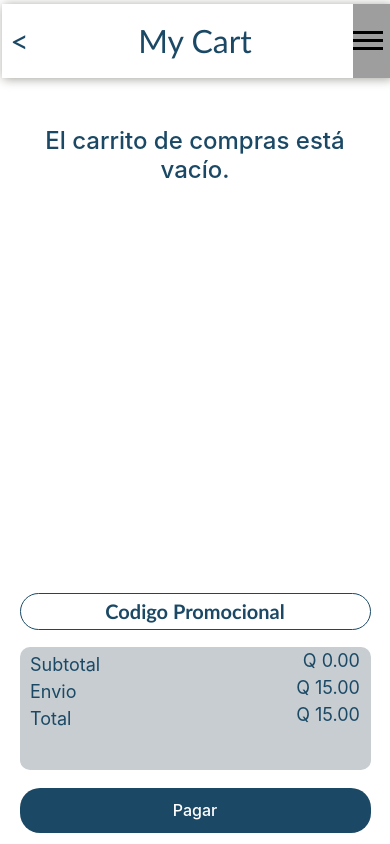
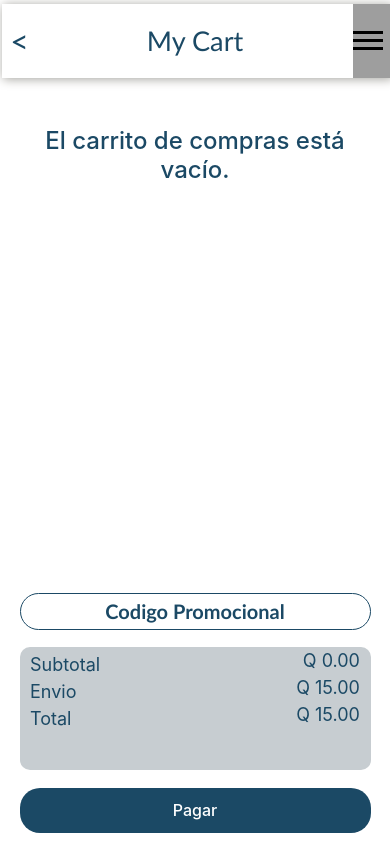
Before and after one commit to angelargd8/Proyecto-software, a React (Vite) app in the folder Proyecto/FRONTEND/: page /carrito in a window 390 px wide. Built offline with nearby package versions, Linux system fonts and the light colour scheme; grey boxes are pictures that could not be loaded.

Commit message:
fix(): Responsive text

```diff
--- a/Proyecto/FRONTEND/src/componentes/carrito/carrito.css
+++ b/Proyecto/FRONTEND/src/componentes/carrito/carrito.css
@@ -60,7 +60,7 @@
     /* Titulo que esta dentro de header */
     height: 100%;
     width: 10%;
-    font-size: xx-large;
+    font-size: 1.7rem;
     text-align: center;
     align-content: center;
 }
```
